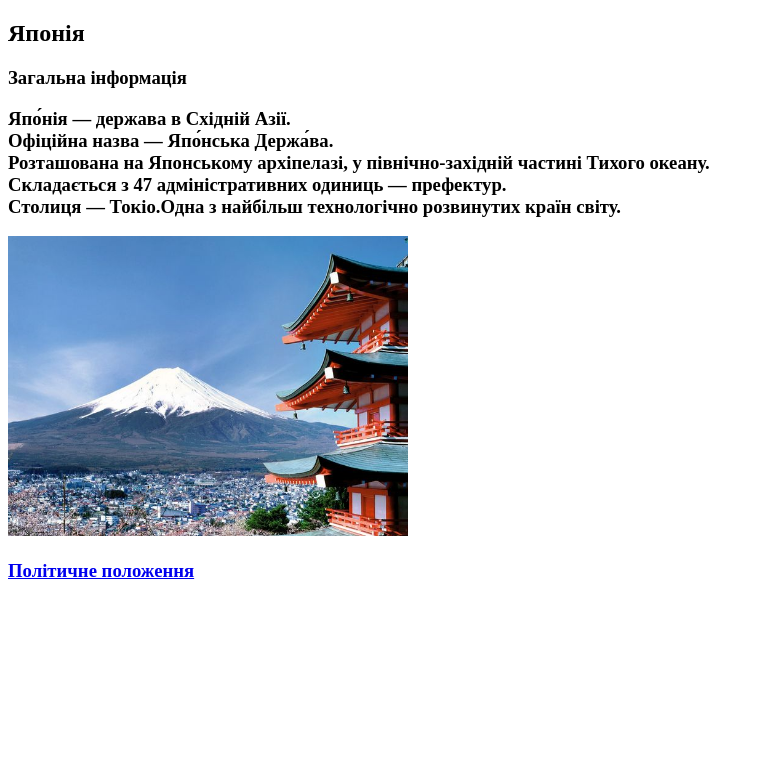
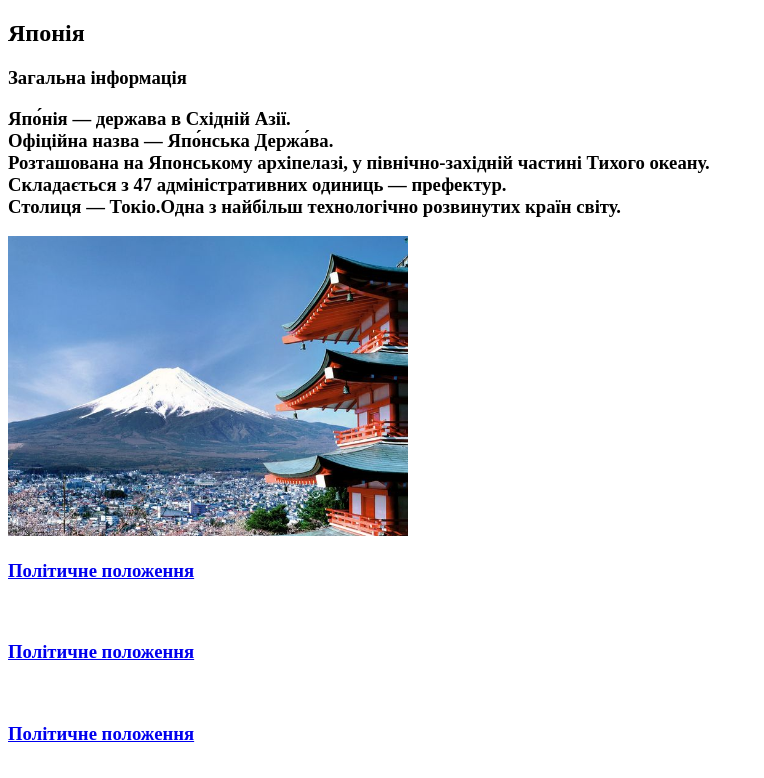
Before and after one commit to ACKET666/saga, a plain HTML site: page index.html in a window 1280 px wide. Shown: the whole page, without its empty margins (0-764 px from the left). Drawn offline with Linux system fonts and the light colour scheme.

Commit message:
Update index.html

```diff
--- a/index.html
+++ b/index.html
@@ -13,5 +13,7 @@
 Столиця — Токіо.Одна з найбільш технологічно розвинутих країн світу.<br/><h3>
 <img src="japan1.jpg"width="400"/><br/>
 <h3><a href="japanA.html">Політичне положення </a><h3><br/>
+<h3><a href="japanB.html">Політичне положення </a><h3><br/>
+<h3><a href="japanC.html">Політичне положення </a><h3><br/>
 </body>
 <html>
```
